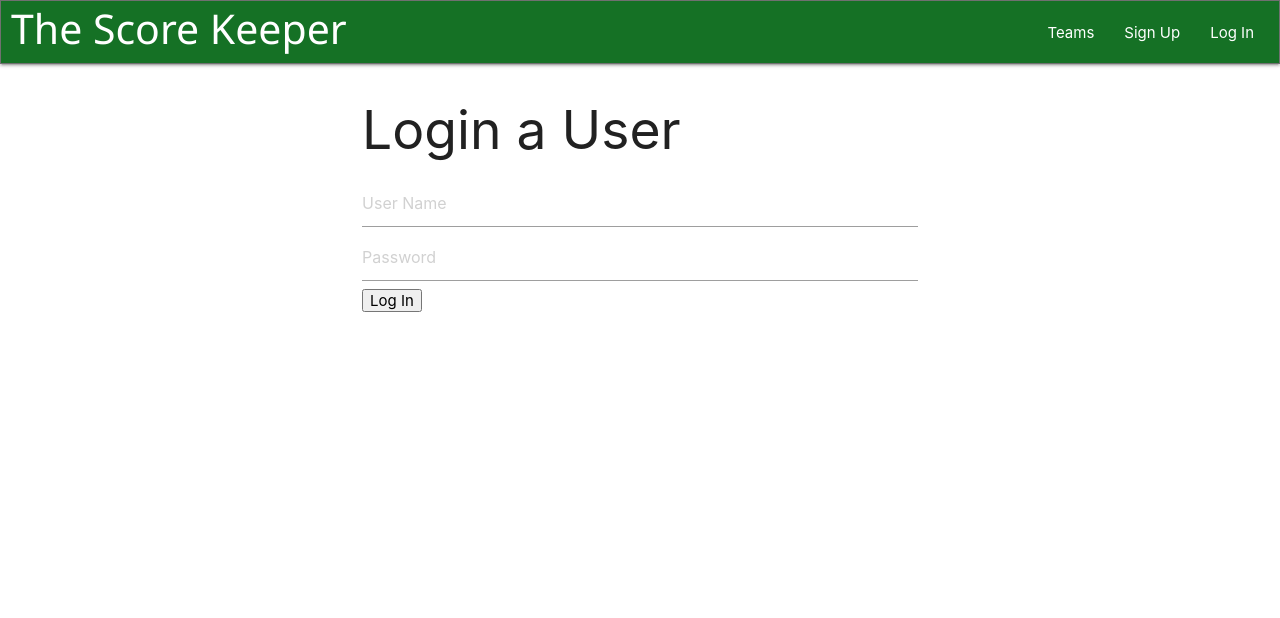
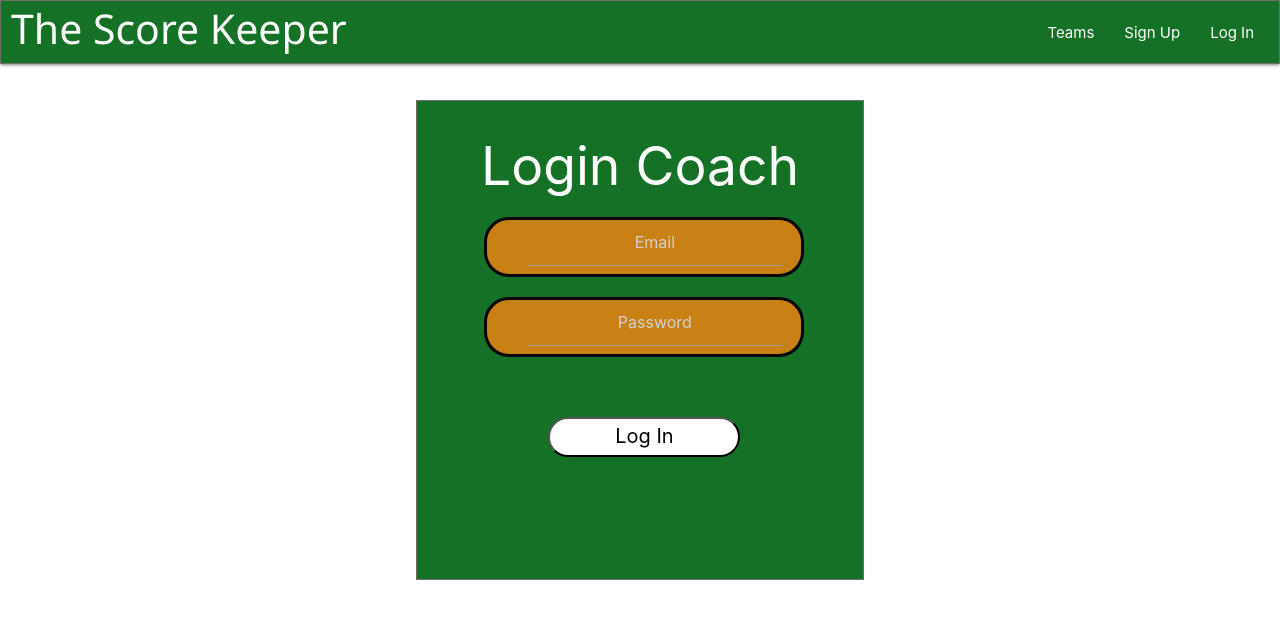
Before and after one commit to savila12/TheScoreKeeper-FrontEnd, an Angular app: page /login in a window 1280 px wide. Shown: the top 618 px of the page. Built offline with nearby package versions, Linux system fonts and the light colour scheme.

Commit message:
css login

```diff
--- a/src/app/login/login.component.css
+++ b/src/app/login/login.component.css
@@ -0,0 +1,67 @@
+.login-container{
+  position: relative;
+  top: 35px;
+  width: 35vw;
+  height: 60vh;
+  border: 1px solid black;
+  background: #157125 0% 0% no-repeat padding-box;
+  border: 1px solid #707070;
+  opacity: 1;
+  text-align: center;
+}
+
+h2{
+  color: white;
+}
+
+input{
+  text-align: center;
+  width: 15vw;
+}
+
+.outer-email-container{
+  position: relative;
+  left: 15%;
+  width: 25vw;
+  border: solid black;
+  border-radius: 25px;
+  background: #C98115;
+
+}
+
+.email-container{
+  position: relative;
+  left: 5vh;
+  width: 20vw;
+  /*border: solid black;*/
+  /*border-radius: 25px;*/
+  text-align: center;
+}
+
+.outer-password-container{
+  position: relative;
+  top: 20px;
+  left: 15%;
+  width: 25vw;
+  border: solid black;
+  border-radius: 25px;
+  background: #C98115;
+}
+
+.password-container{
+  position: relative;
+  left: 5vh;
+  /*top: 5px;*/
+  width: 20vw;
+  /*border: solid black;*/
+}
+
+#submit-btn{
+  position: relative;
+  left: 1%;
+  top: 10vh;
+  height: 5vh;
+  border-radius: 25px;
+  font-size: 20px;
+  background-color: white;
+}
--- a/src/app/login/login.component.html
+++ b/src/app/login/login.component.html
@@ -1,6 +1,21 @@
-<form>
-  <h2>Login a User</h2>
-  <input [(ngModel)]="email" type="text" name="email" placeholder="User Name"/>
-  <input [(ngModel)]="password" type="text" name="password" placeholder="Password"/>
-  <input (click)="loginUser()" type="submit" value="Log In"/>
-</form>
+<div class="login-container">
+<!--  <form>-->
+    <h2>Login Coach</h2>
+    <div class="outer-email-container">
+      <div class="email-container center-align">
+        <input [(ngModel)]="email" type="text" name="email" placeholder="Email"/>
+      </div>
+    </div>
+
+    <div class="outer-password-container">
+      <div class="password-container">
+        <input [(ngModel)]="password" type="text" name="password" placeholder="Password"/>
+      </div>
+    </div>
+
+
+  <input id="submit-btn" (click)="loginUser()" type="submit" value="Log In"/>
+
+
+<!--  </form>-->
+</div>
--- a/src/app/member/member.component.ts
+++ b/src/app/member/member.component.ts
@@ -51,7 +51,7 @@ export class MemberComponent implements OnInit {
       this.members.splice(this.indexOfMember, 1);
     }, err => console.log(err));
     // this.router.navigate(['/coach']);
-    // this.reloadComponent();
+    this.reloadComponent();
     this.getAllMembers();
   }
 
@@ -63,9 +63,6 @@ export class MemberComponent implements OnInit {
   }
 
 
-  ngOnChange(): void{
-    this.getAllMembers();
-  }
   ngOnInit(): void {
     this.getAllMembers();
   }
```
